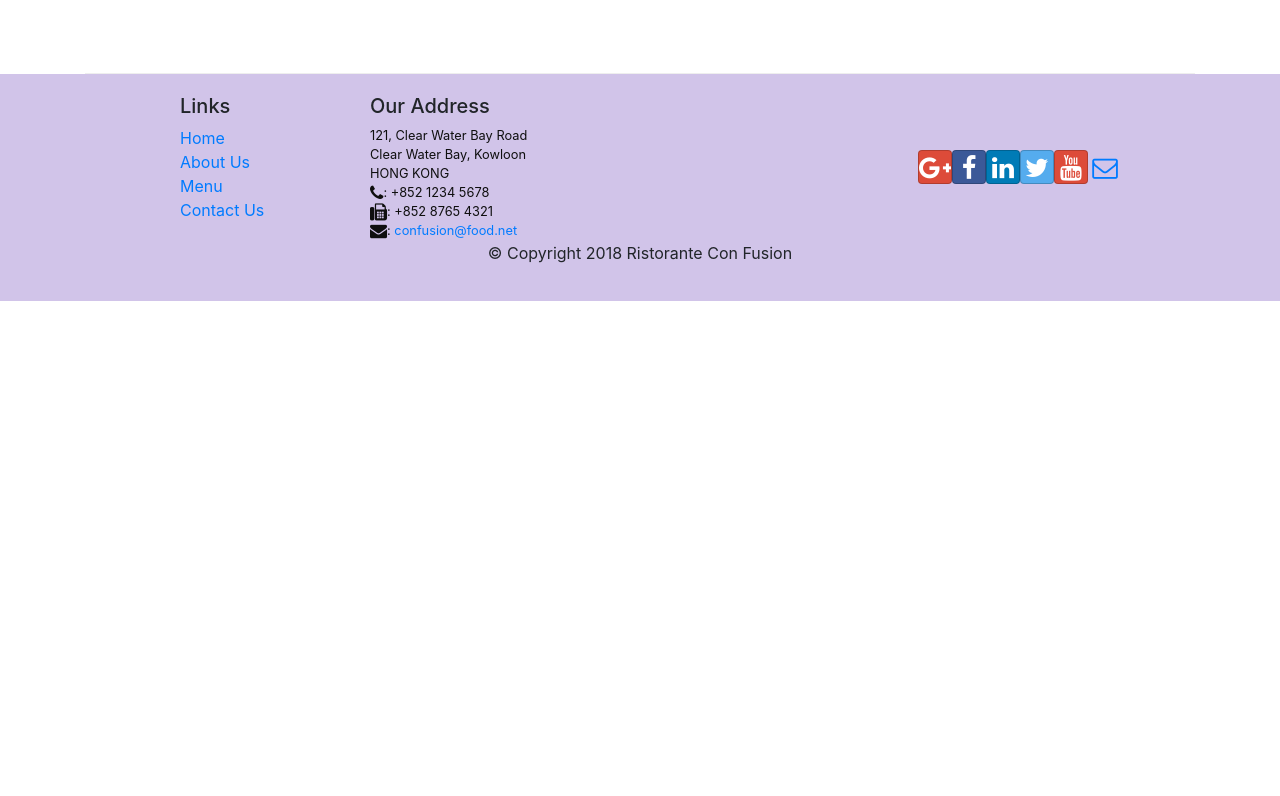
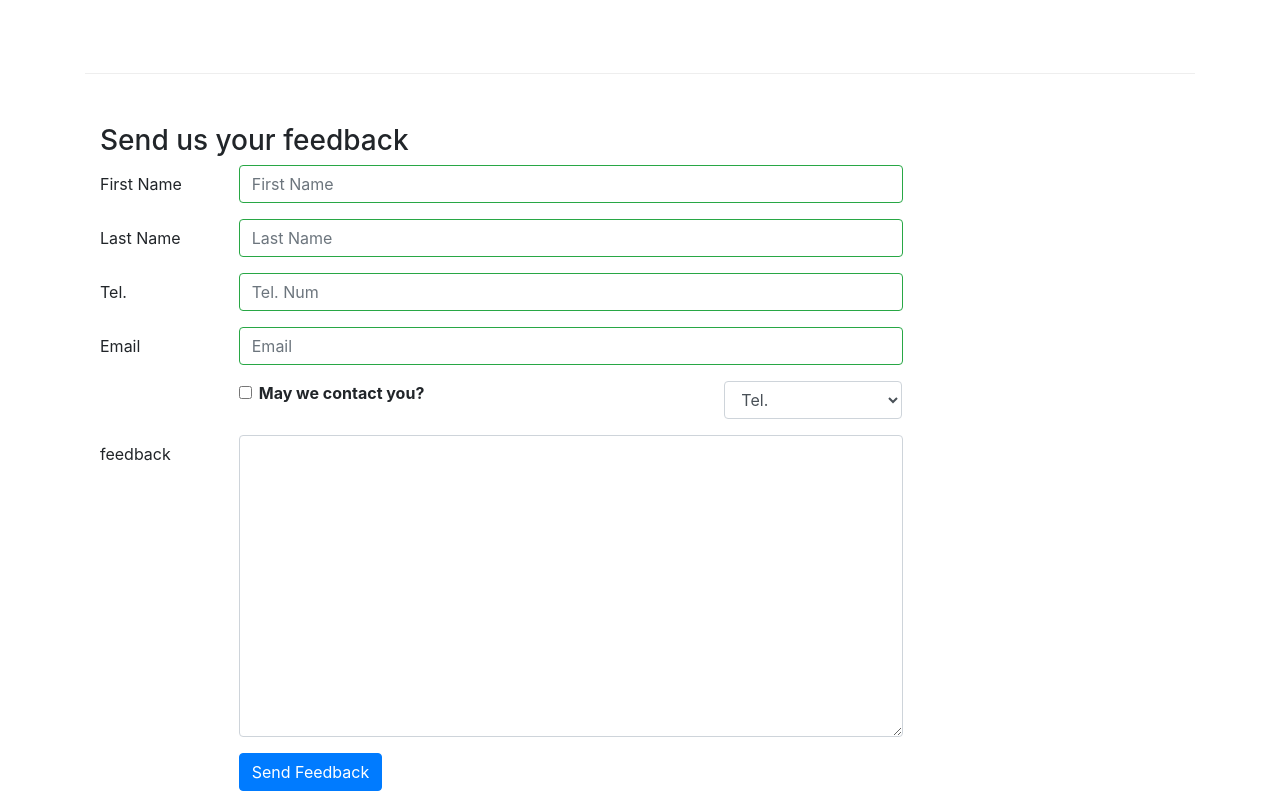
Before and after one commit to yspxman/reactDemo, a React (Create React App) app: page /contactus in a window 1280 px wide. Shown: the part 684-1480 px from the top of the page. Before the commit the page ends 985 px from the top, so only its background shows below. Built offline with nearby package versions, Linux system fonts and the light colour scheme.

Commit message:
Add controled form

```diff
--- a/src/components/ContactComponent.js
+++ b/src/components/ContactComponent.js
@@ -1,8 +1,108 @@
-import React from 'react';
-import {Breadcrumb, BreadcrumbItem} from 'reactstrap';
+import React, {Component} from 'react';
+import {Breadcrumb, BreadcrumbItem, Button, Form, FormGroup, Label, Input, Col, FormFeedback} from 'reactstrap';
 import {Link} from 'react-router-dom';
 
-function Contact(props) {
+
+class Contact extends Component {
+
+    constructor(props){
+        super(props);
+
+        this.state = {
+            firstname:'',
+            lastname: '',
+            telnum:'',
+            email:'',
+            agree: false,
+            contactType: 'Tel.',
+            message: '',
+            touched:{
+                firstname: false,
+                lastname: false,
+                telnum: false,
+                email: false
+            }
+        }
+
+        this.handleSubmit = this.handleSubmit.bind(this);
+        this.handleInputChange = this.handleInputChange.bind(this);
+        this.checkName = this.checkName.bind(this);
+        this.handleBlur = this.handleBlur.bind(this);
+    }
+
+    handleInputChange(event){
+        const target = event.target;
+        const value = target.type === 'checkbox' ? target.checked: target.value;
+        const name = target.name;
+
+        this.setState({
+            [name]: value
+        })
+    }
+
+    handleSubmit(event){
+        var msg = "Current state is: " + JSON.stringify(this.state) + event;
+        console.log(msg);
+        alert(msg);
+        event.preventDefault();
+    }
+
+    /// why handle blur should be defined as a closure
+    handleBlur = (field) => () =>{
+        console.log("the touched field is " + field)
+        this.setState({
+            touched:{ ...this.state.touched, [field]:true}
+        })
+    }
+
+    // handleBlur  (field) {
+    //     console.log("the touched field is " + field)
+    //     this.setState({
+    //         touched:{ ...this.state.touched, [field]:true}
+    //     })
+    // }
+
+
+    checkName(needToCheck, text, name){
+
+        console.log("checkName : " + needToCheck +  text + name);
+        if (needToCheck && text.length < 3)
+            return name + ' should be >=3 characters';
+        else if(needToCheck && text.length >= 10)
+            return name + ' should be <= 10 characters';
+
+        return "";
+    }
+
+    validate(firstname, lastname, telnum, email){
+        const erros = {
+            firstname:'',
+            lastname: '',
+            telnum:'',
+            email:'',
+        };
+
+        erros.firstname = this.checkName(this.state.touched.firstname, firstname, "First Name");
+        erros.lastname = this.checkName(this.state.touched.lastname, lastname, "Last Name");
+
+
+        const reg = /^\d+$/;
+        if (this.state.touched.telnum && !reg.test(telnum))
+            erros.telnum = 'Tel. Number should contain only';
+
+        if (this.state.touched.email &&  email.split('').filter(x=> x==='@').length !== 1)
+            erros.email = 'Email should contain @';
+
+        return erros;
+    }
+
+
+
+
+    render(){
+
+        const  errors = this.validate(this.state.firstname, this.state.lastname, this.state.telnum, this.state.email);
+
         return(
             <div className="container">
 
@@ -40,8 +140,117 @@
                         </div>
                     </div>
                 </div>
+
+                <div className="row row-content">
+                    <div className="col-12">
+                        <h3>Send us your feedback</h3>
+                    </div>
+
+                    {/* feedback form */}
+                    <div className="col-12 col-md-9">
+                        <Form onSubmit={this.handleSubmit}>
+                            <FormGroup row>
+                                <Label for="firstname" md={2}> First Name</Label>
+                                <Col md={10}>
+                                    <Input type="text" id="firstname" name="firstname"
+                                        placeholder="First Name"
+                                        value = {this.state.firstname}
+                                        valid={errors.firstname === ''}
+                                        invalid={errors.firstname !== ''}
+                                        onBlur={this.handleBlur('firstname')}
+                                        onChange={this.handleInputChange}/>
+                                    <FormFeedback>{errors.firstname}</FormFeedback>
+                                </Col>
+                            </FormGroup>
+
+                            <FormGroup row>
+                                <Label for="lastname" md={2}> Last Name</Label>
+                                <Col md={10}>
+                                    <Input type="text" id="lastname" name="lastname"
+                                        placeholder="Last Name"
+                                        value = {this.state.lastname}
+                                        valid={errors.lastname === ''}
+                                        invalid={errors.lastname !== ''}
+                                        onBlur={this.handleBlur('lastname')}
+                                        onChange={this.handleInputChange}/>
+                                    <FormFeedback>{errors.lastname}</FormFeedback>
+                                </Col>
+                            </FormGroup>
+
+                            <FormGroup row>
+                                <Label for="telnum" md={2}> Tel.</Label>
+                                <Col md={10}>
+                                    <Input type="tel" id="telnum" name="telnum"
+                                        placeholder="Tel. Num"
+                                        value = {this.state.telnum}
+                                        valid={errors.telnum === ''}
+                                        invalid={errors.telnum !== ''}
+                                        onBlur={this.handleBlur('telnum')}
+                                        onChange={this.handleInputChange}/>
+                                    <FormFeedback>{errors.telnum}</FormFeedback>
+                                </Col>
+                            </FormGroup>
+
+                            <FormGroup row>
+                                <Label for="email" md={2}> Email</Label>
+                                <Col md={10}>
+                                    <Input type="email" id="email" name="email"
+                                        placeholder="Email"
+                                        value = {this.state.email}
+                                        valid={errors.email === ''}
+                                        invalid={errors.email !== ''}
+                                        onBlur={this.handleBlur('email')}
+                                        onChange={this.handleInputChange}/>
+                                    <FormFeedback>{errors.email}</FormFeedback>
+                                </Col>
+                            </FormGroup>
+
+                            <FormGroup row>
+                                <Col md={{size:6, offset: 2}}>
+                                    <FormGroup check>
+                                        <Label check>
+                                            <Input type="checkbox" name="agree"
+                                                checked={this.state.agree}
+                                                onChange={this.handleInputChange}/> {' '}
+                                                <strong>May we contact you?</strong>
+                                        </Label>
+                                    </FormGroup>
+                                </Col>
+                                <Col md={{size:3, offset: 1}}>
+                                    <Input type = 'select' name="contactType" value={this.state.contactType} onChange={this.handleInputChange}>
+                                    <option>Tel.</option>
+                                    <option>Email</option>
+                                    </Input>
+                                </Col>
+                            </FormGroup>
+
+                            {/* feedback msg */}
+                            <FormGroup row>
+                                <Label for="feedback" md={2}> feedback</Label>
+                                <Col md={10}>
+                                    <Input type="textarea" id="message" name="message"
+                                        rows="12"
+                                        value = {this.state.message}
+                                        onChange={this.handleInputChange}/>
+                                </Col>
+                            </FormGroup>
+
+                            {/* submit */}
+                            <FormGroup row>
+
+                                <Col md={{size:10, offset: 2}}>
+                                    <Button type="submit" color="primary">
+                                    Send Feedback
+                                    </Button>
+                                </Col>
+                            </FormGroup>
+
+                        </Form>
+                    </div>
+                </div>
             </div>
         );
     }
+}
 
 export default Contact;
```
Lines whose indentation alone changed are shown as unchanged.
